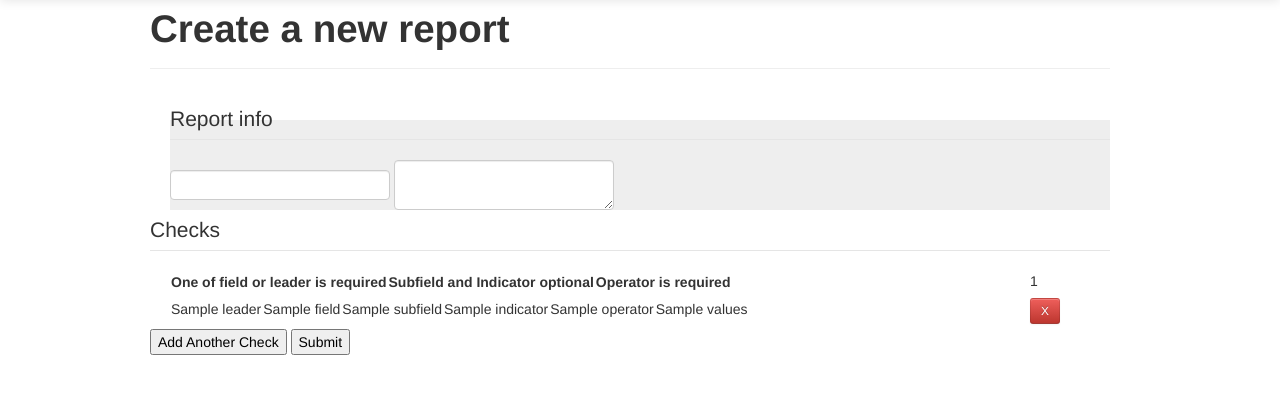
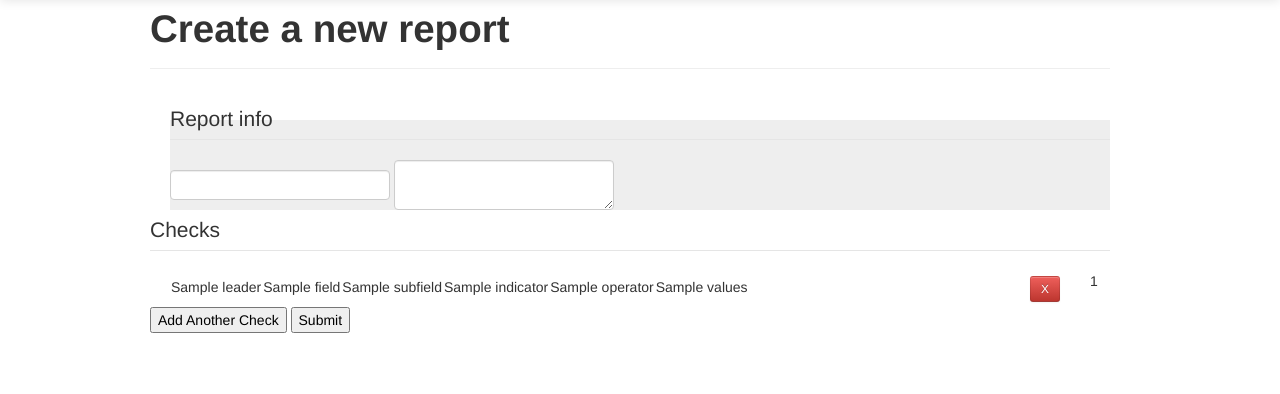
Before and after one commit to bibliotechy/checkmarc, a Django app: template templates/reports.html in a window 1280 px wide. Shown: the part 41-435 px from the top of the page. Run offline with Django 3.2, Linux system fonts and the light colour scheme; the template is opened without the code that fills it: most values are stand-ins (such as "Sample title", 1, 10 or a date in 2020); form fields are guessed from the names that the template uses; lists and menus that the app fills with data are empty; some libraries are stand-ins or nearby versions.

Commit message:
Set inidctor to CharField. Fix js that deletes Check row from form

```diff
--- a/check/models.py
+++ b/check/models.py
@@ -19,7 +19,7 @@ class Check(models.Model):
         ('em' , 'is empty'),
         ('sw' , 'starts with'),
         ('ew' , 'ends with'),
-        #('re' , 'matches regular expression pattern') removed till fix the regex fucntion
+        ('re' , 'matches regular expression pattern')
         )
 
     title       = models.CharField(max_length=100, verbose_name="Check Title", blank=True )
@@ -27,8 +27,7 @@ class Check(models.Model):
     leader      = models.IntegerField(blank=True, null=True, verbose_name="MARC Record leader")
     field       = models.CharField(max_length=10, blank=True, help_text="A MARC field")
     subfield    = models.CharField(max_length=10,blank=True)
-    indicator   = models.CharField(max_length=10,blank=True,
-                    choices=(('1','indicator1'),('2','indicator2')))
+    indicator   = models.CharField(max_length=10,blank=True)
     operator    = models.CharField(max_length=2, choices=OPS, default=0)
     values      = models.CharField(max_length=100, blank=True)
 
--- a/check/tests.py
+++ b/check/tests.py
@@ -23,6 +23,7 @@ class CheckTestCase(TestCase):
         self.subfieldExists = Check(field=u"245", subfield=u"a", operator=u"ex")
         self.subfieldDoesntExist = Check(field=u"245", subfield=u"q", operator=u"nx")
         self.nonExistentFieldSubfield = Check(field=u"301", subfield=u"a", operator=u"eq", values=u"")
+        self.regexpOperator = Check(field=u"300", subfield=u"a", operator=u"re", values=u"\d+")
 
         self.report = Report(title="Testing Report 1", creator=user)
         self.report.save()
@@ -71,6 +72,8 @@ class CheckTestCase(TestCase):
         self.assertEquals(self.nonExistentFieldSubfield.run(self.record),
             u"Field 301 does not exist",
             u"Should return error message if" + self.nonExistentFieldSubfield.field+ u" does not exist" )
+        self.assertTrue(self.regexpOperator.run(self.record),
+            u"Field 300 should contain a number" )
 
     def test_helper_methods(self):
         #Leader helper - determines if the check should evaluate the record leader
@@ -106,7 +109,6 @@ class CheckTestCase(TestCase):
             "It should be a 200 response status, but instead it is" + str(response.status_code)  )
 
 
-
     def tearDown(self):
         self.record = None
         self.fieldNotEqual = None
--- a/check/views.py
+++ b/check/views.py
@@ -220,9 +220,11 @@ def _edit_check(checks_data, i, check):
 def _fork_report(request, report_id):
     """
     Create copy of an object, but issue new pk, creator and possibly title
+    :param request:
+    :param report_id:
     """
     forked_report         = Report(pk=report_id)
-    checks_to_copy         = forked_report.checks.all()
+    checks_to_copy        = forked_report.checks.all()
     forked_report.pk      = None #setting pk to None, then saving te object creates a new object. django++
     forked_report.creator = request.user
     forked_report.save()
--- a/templates/reports.html
+++ b/templates/reports.html
@@ -30,21 +30,10 @@
             {{ checks.management_form }}
             <fieldset class="check">
             <legend>Checks</legend>
-            <div class="span11">
-            <table>
-                <tr>
-                    <th colspan="2">One of field or leader is required</th>
-                    <th colspan="2">Subfield and Indicator optional</th>
-                    <th>Operator is required</th>
-                    <th></th>
-                </tr>
-            </table>
-            </div>
                 {% for check in checks  %}
                     {{ check.id }}
 
                 <div class="check clearfix span12" >
-
 
                     <div class="span11 pull-left">
                            <table>
@@ -130,7 +119,8 @@
 
     $('a.remove').on('click',function(){
       if ($("div.check").length > 1){
-        check = $(this).parent();
+        check = $(this).closest(".check");
+          console.log(check);
         removeMore(check, 'checks');
       }
        else { alert("Add an alert about not deleting only check");}
--- a/templates/result.html
+++ b/templates/result.html
@@ -6,7 +6,7 @@
 
   {% for result, values in results.items %}
      {% if values %}
-        <h2>{{ result }}</h2>
+        <h3>{{ result }}</h3>
         {% for k,value in values.items %}
 
             <p>{{ value }}</p>
```
